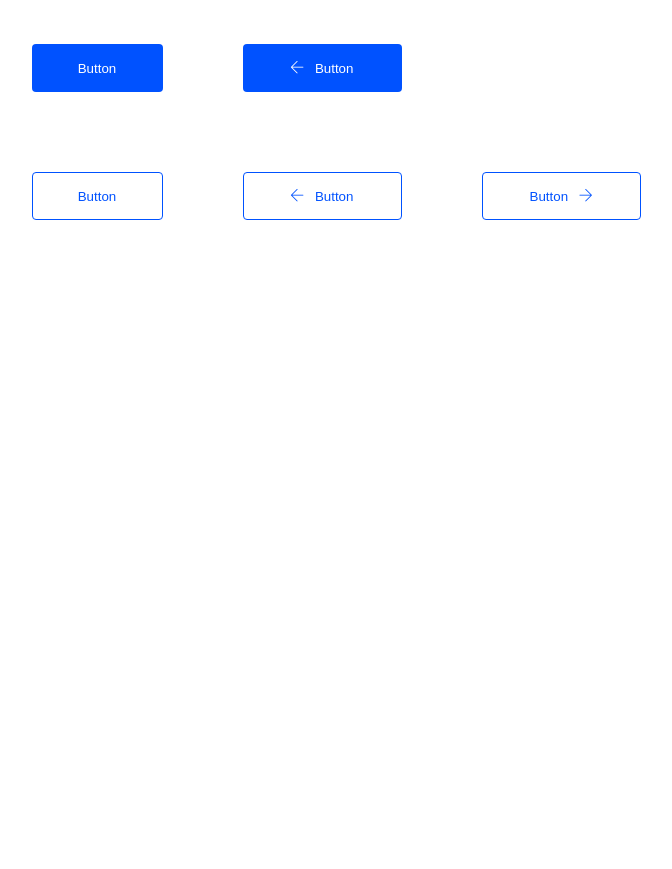
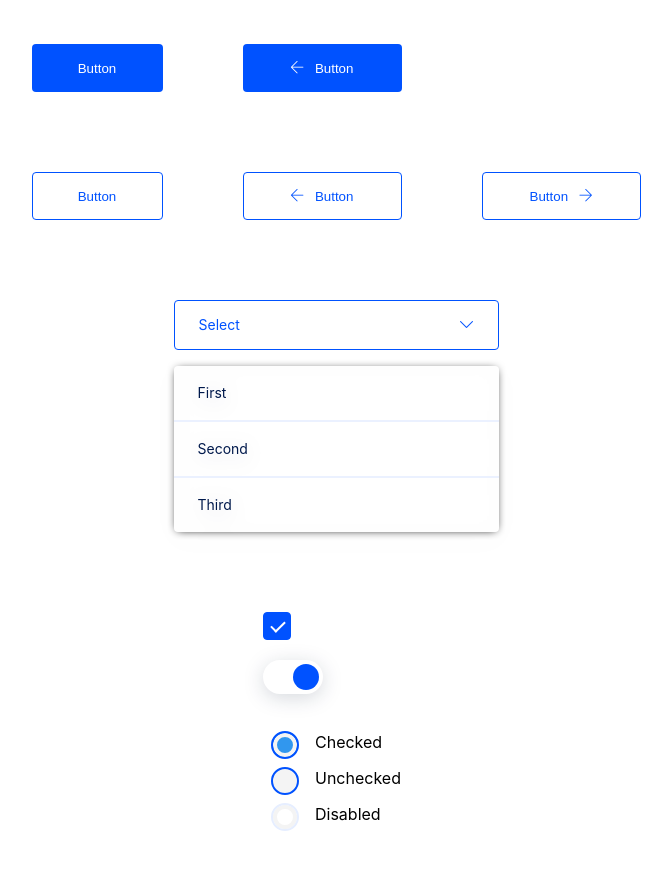
Before and after one commit to vvluchka/uikit, a plain HTML site: page index.html in a window 1280 px wide. Shown: the part 3978-4847 px from the top of the page, without its empty margins (304-976 px from the left). Before the commit the page ends 4278 px from the top, so only its background shows below. Drawn offline with Linux system fonts and the light colour scheme; a web font is replaced by a local one.

Commit message:
switcher checkbox and radio button added

```diff
--- a/iconfont.css
+++ b/iconfont.css
@@ -1,16 +1,16 @@
 @font-face {
   font-family: 'icons';
-  src:  url('iconfonts/icons.eot?oz35mg');
-  src:  url('iconfonts/icons.eot?oz35mg#iefix') format('embedded-opentype'),
-    url('iconfonts/icons.ttf?oz35mg') format('truetype'),
-    url('iconfonts/icons.woff?oz35mg') format('woff'),
-    url('iconfonts/icons.svg?oz35mg#icons') format('svg');
+  src:  url('iconfonts/icons.eot?64c5tt');
+  src:  url('iconfonts/icons.eot?64c5tt#iefix') format('embedded-opentype'),
+    url('iconfonts/icons.ttf?64c5tt') format('truetype'),
+    url('iconfonts/icons.woff?64c5tt') format('woff'),
+    url('iconfonts/icons.svg?64c5tt#icons') format('svg');
   font-weight: normal;
   font-style: normal;
   font-display: block;
 }
 
-[class^="icon-"]::before, [class*=" icon-"]::before {
+[class^="icon-"], [class*=" icon-"] {
   /* use !important to prevent issues with browser extensions that change fonts */
   font-family: 'icons' !important;
   speak: never;
@@ -25,6 +25,12 @@
   -moz-osx-font-smoothing: grayscale;
 }
 
+.icon-chevron-down{
+  font-size: 8px;
+}
+.icon-chevron-down:before {
+  content: "\e905";
+}
 .icon-calendar:before {
   content: "\e900";
 }
--- a/index.html
+++ b/index.html
@@ -471,10 +471,62 @@
     </div>
     <!-- Buttons ends here -->
 
+    <!-- Dropdowns starts here -->
+    <div class="dropdown-container">
+      <div class="select-button">
+        <p>Select</p>
+        <p class="icon-chevron-down"></p>
+      </div>
+      <div class="dropdown-list">
+        <p class="select-element">First</p>
+        <hr>
+        <p class="select-element">Second</p>
+        <hr>
+        <p class="select-element">Third</p>
+      </div>
+    </div>
+    <!-- Dropdowns ends here -->
 
-    <!-- Inputs starts here -->
 
-    <!-- Inputs ends here -->
+    <!-- Chekbox&Switch starts here -->
+    <div class="checkbox-switch-container">
+
+      <div class="round">
+        <input type="checkbox" checked id="checkbox" />
+        <label for="checkbox"></label>
+      </div>
+
+      <div class="toggle">
+        <label class="switch">
+          <input type="checkbox" checked>
+          <span class="slider round"></span>
+        </label>
+      </div>
+
+      <div class="radio-container">
+        <div class="radio">
+          <input id="radio-1" name="radio" type="radio" checked>
+          <label for="radio-1" class="radio-label">Checked</label>
+        </div>
+
+        <div class="radio">
+          <input id="radio-2" name="radio" type="radio">
+          <label  for="radio-2" class="radio-label">Unchecked</label>
+        </div>
+
+        <div class="radio">
+          <input id="radio-3" name="radio" type="radio" disabled>
+          <label for="radio-3" class="radio-label">Disabled</label>
+        </div>
+      </div>
+
+
+    </div>
+    <!-- Chekbox&Switch ends here -->
+
+
+
+
 
   </main>
 
--- a/style.css
+++ b/style.css
@@ -3,9 +3,6 @@
   src: url(fonts/SF-Pro-Text-Medium.otf);
 }
 @import url("https://fonts.googleapis.com/css2?family=Inter:wght@300;400;500;600&display=swap");
-
-
-
 
 :root {
   --blue: #0052ff;
@@ -470,25 +467,217 @@ h6 {
   color: #0052ff;
   border: 1px solid #0052ff;
 }
-.button-ghost:hover{
-  background-color: #E6EEFF;
+.button-ghost:hover {
+  background-color: #e6eeff;
   cursor: pointer;
   filter: drop-shadow(0px 4px 10px rgba(1, 21, 52, 0.16));
   transition: 0.3s;
 }
 .button-ghost:active {
   background: #ffffff;
-  border: 1px solid #0039B3;
-  color: #0039B3;
+  border: 1px solid #0039b3;
+  color: #0039b3;
 }
 .button-ghost:focus {
-  border: 1px solid #B3CBFF;
-  color: #B3CBFF;
+  border: 1px solid #b3cbff;
+  color: #b3cbff;
 }
-.button-ghost-arrow{
+.button-ghost-arrow {
   transition: 0.7s;
 }
-.button-ghost-arrow:hover{
-  border:none;
+.button-ghost-arrow:hover {
+  border: none;
   transition: 0.3s;
 }
+.dropdown-container {
+  margin: auto;
+  padding: 80px 0px;
+  width: 325px;
+  font-family: 'Inter';
+  font-weight: 400;
+  font-size: 14px;
+  line-height: 22px;
+}
+.select-button{
+  display: flex;
+  align-items: center;
+  justify-content: space-between;
+  color: #0052FF;
+  padding: 13px 24px;
+  border: 1px solid #0052FF;
+  border-radius: 4px;
+  margin-bottom: 16px;
+}
+
+.dropdown-list{
+  border-radius: 4px;
+  box-shadow: 0px 1px 10px -3px;
+  filter: drop-shadow(0px 4px 10px rgba(1, 21, 52, 0.16))
+}
+.dropdown-list hr{
+  border: 1px solid rgba(0, 82, 255, 0.08);
+
+
+}
+.select-element {
+  padding: 16px 24px;
+  font-family: "Inter";
+  color: #00194c;
+;
+}
+.checkbox-switch-container {
+  margin: auto;
+  display: flex;
+  flex-direction: column;
+  gap: 32px;
+}
+
+.round {
+  position: relative;
+}
+
+.round label {
+  background-color: #fff;
+  border: 1px solid #0052FF;
+  border-radius: 4px;
+  cursor: pointer;
+  height: 28px;
+  left: 0;
+  position: absolute;
+  top: 0;
+  width: 28px;
+}
+
+.round label:after {
+  border: 2px solid #fff;
+  border-top: none;
+  border-right: none;
+  content: "";
+  height: 6px;
+  left: 7px;
+  opacity: 0;
+  position: absolute;
+  top: 8px;
+  transform: rotate(-45deg);
+  width: 12px;
+}
+
+.round input[type="checkbox"] {
+  visibility: hidden;
+}
+
+.round input[type="checkbox"]:checked + label {
+  background-color: #0052FF;
+  border-color: #0052FF;
+}
+
+.round input[type="checkbox"]:checked + label:after {
+  opacity: 1;
+}
+
+
+
+.switch {
+  position: relative;
+  display: inline-block;
+  width: 60px;
+  height: 34px;
+
+}
+
+.switch input {
+  opacity: 0;
+  width: 0;
+  height: 0;
+
+}
+
+.slider {
+  position: absolute;
+  cursor: pointer;
+  top: 0;
+  left: 0;
+  right: 0;
+  bottom: 0;
+  background-color: #ffffff;
+  -webkit-transition: .4s;
+  transition: .4s;
+  filter: drop-shadow(0px 4px 10px rgba(1, 21, 52, 0.16));
+
+}
+
+.slider:before {
+  position: absolute;
+  content: "";
+  height: 26px;
+  width: 26px;
+  left: 4px;
+  bottom: 4px;
+  background-color: white;
+  -webkit-transition: .4s;
+  transition: .4s;
+}
+
+
+
+input:checked + .slider:before {
+  -webkit-transform: translateX(26px);
+  -ms-transform: translateX(26px);
+  transform: translateX(26px);
+  background-color: var(--blue);
+}
+
+/* Rounded sliders */
+.slider.round {
+  border-radius: 34px;
+}
+
+.slider.round:before {
+
+  border-radius: 50%;
+  background-color: #E6EEFF;;
+}
+
+
+.radio {
+  margin: 0.5rem;
+  font-family: "Inter";
+}
+.radio input[type="radio"] {
+  position: absolute;
+  opacity: 0;
+}
+.radio input[type="radio"] + .radio-label:before {
+  content: '';
+  background: #f4f4f4;
+  border-radius: 100%;
+  border: 2px solid var(--blue);
+  display: inline-block;
+  width: 24px;
+  height: 24px;
+  position: relative;
+  top: -0.2em;
+  margin-right: 1em;
+  vertical-align: top;
+  cursor: pointer;
+  text-align: center;
+  transition: all 250ms ease;
+
+}
+.radio input[type="radio"]:checked + .radio-label:before {
+  background-color: #3197ee;
+  box-shadow: inset 0 0 0 4px #f4f4f4;
+}
+.radio input[type="radio"]:focus + .radio-label:before {
+  outline: none;
+  border-color: #3197ee;
+}
+.radio input[type="radio"]:disabled + .radio-label:before {
+  box-shadow: inset 0 0 0 4px #f4f4f4;
+  border-color: #E6EEFF;
+  background-color: #ffffff;
+
+}
+.radio input[type="radio"] + .radio-label:empty:before {
+  margin-right: 0;
+}
```
Also changed, not shown: iconfonts/icons.svg, iconfonts/icons.ttf, iconfonts/icons.woff, images/chevron-down.svg (added), 1 other file.
